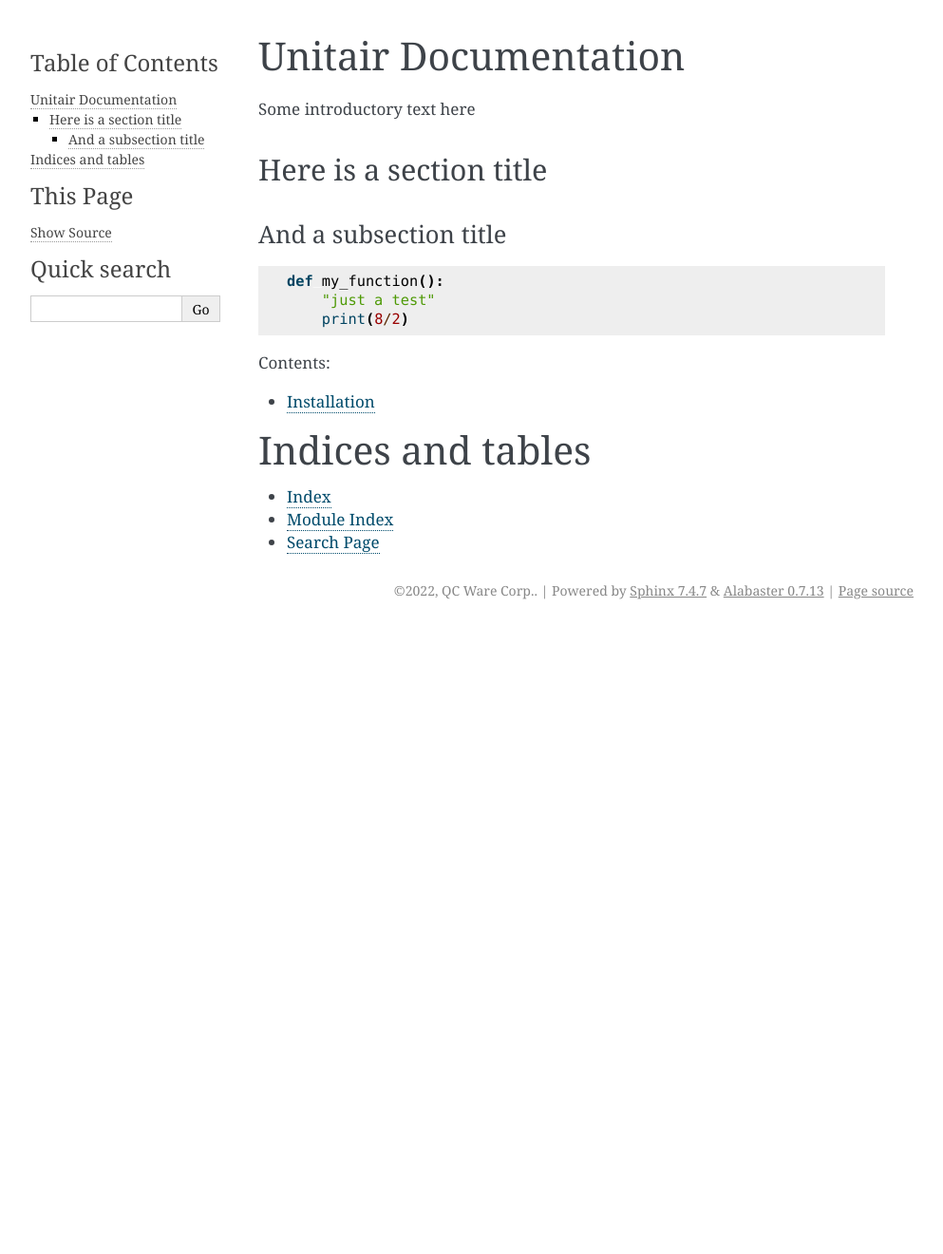
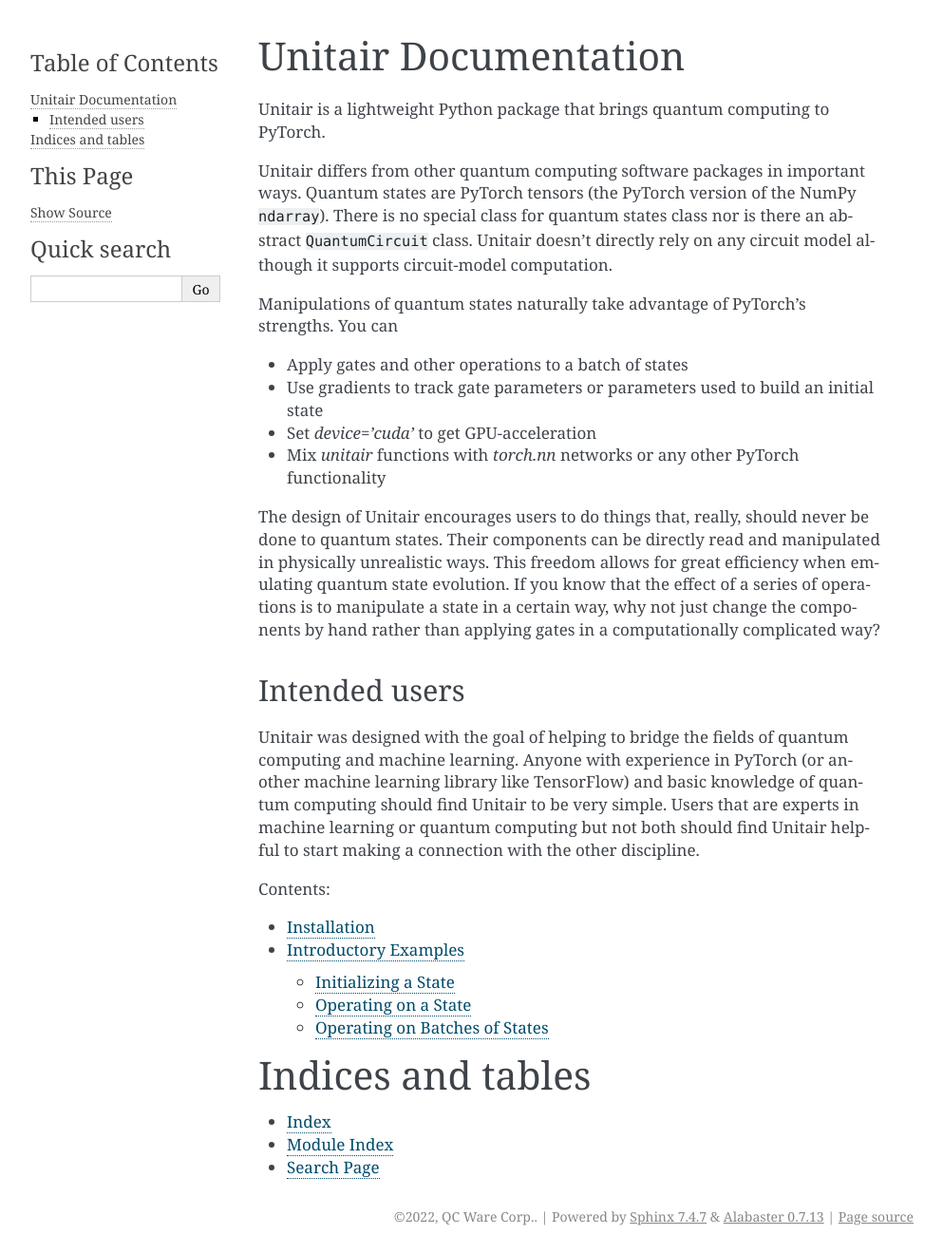
Before and after one commit to qcware/qcware-unitair, a Sphinx documentation site: the page built from docs/index.rst, in a window 1280 px wide. Shown: the whole page at 95% size, without its empty margins (148-1141 px from the left). Built offline with Sphinx 7.4.7, drawn with Linux system fonts in a browser that asks for light colours; before the commit the page ends 900 px from its top, so only the background shows below that.

Commit message:
Add more documentation

```diff
--- a/docs/conf.py
+++ b/docs/conf.py
@@ -10,9 +10,9 @@
 # add these directories to sys.path here. If the directory is relative to the
 # documentation root, use os.path.abspath to make it absolute, like shown here.
 #
-# import os
-# import sys
-# sys.path.insert(0, os.path.abspath('.'))
+import os
+import sys
+sys.path.insert(0, os.path.abspath('../src'))
 
 
 # -- Project information -----------------------------------------------------
@@ -28,6 +28,9 @@
 # extensions coming with Sphinx (named 'sphinx.ext.*') or your custom
 # ones.
 extensions = [
+    'sphinx.ext.mathjax',
+    'sphinx.ext.autodoc',
+    'sphinx.ext.napoleon'
 ]
 
 # Add any paths that contain templates here, relative to this directory.
@@ -50,3 +53,12 @@
 # relative to this directory. They are copied after the builtin static files,
 # so a file named "default.css" will overwrite the builtin "default.css".
 html_static_path = ['_static']
+
+
+mathjax3_config = {
+    "TeX": {
+        "Macros": {
+            'ket': '{\\left|#1\\right\\rangle }',
+            }
+        }
+    }
--- /dev/null
+++ b/docs/first_example.rst
@@ -0,0 +1,187 @@
+Introductory Examples
+=====================
+
+We can introduce several core ideas of
+``unitair`` with simple physical examples involving one qubit.
+We use terms like "spin 1/2"
+and "magnetic moment" in this section, but there is absolutely
+no need to know what these mean to understand our example or
+``unitair`` in general.
+
+
+Initializing a State
+~~~~~~~~~~~~~~~~~~~~
+
+We start by creating an initial state for only one qubit. One
+qubit has a two-dimensional complex Hilbert space of states,
+and we can write its basis vectors as
+
+.. math::
+
+    \ket{0} =& (1, 0)\\
+    \ket{1} =& (0, 1)
+
+With PyTorch, we encode these states with tensors
+of size (2, 2):
+
+.. code-block:: python
+
+    import torch
+
+    ket_0 = torch.tensor([[1., 0.],
+                          [0., 0.]])
+
+    ket_1 = torch.tensor([[0., 1.],
+                          [0., 0.]])
+
+The role of the second dimension is obvious. The
+first dimension is to allow for real and imaginary
+parts. For example, the state
+
+.. math::
+
+    \psi = \frac{1}{\sqrt{2}} \left( -i\ket{0} + \ket{1} \right)
+
+corresponds to the ``torch.Tensor``
+
+.. code-block:: python
+
+    torch.tensor([[ 0.0000,  0.7071],
+                  [-0.7071,  0.0000]])
+
+.. tip::
+
+    Computational basis vectors like :math:`\ket{0}`
+    can be obtained easily with ``unitair.initializations.unit_vector``.
+    For example, ``unit_vector(0, num_qubits=1)`` produces :math:`\ket{0}`.
+
+
+Operating on a State
+~~~~~~~~~~~~~~~~~~~~
+
+Consider an operator on two qubits like
+
+.. math::
+    Q = \left(\begin{array}{cc}
+    1 & 5-i\\
+    5+i & -1
+    \end{array}\right)
+
+Unitair has a convention for such a matrix which has the same
+idea as in the case of states. Namely:
+
+.. code-block:: python
+
+    q = torch.tensor([[[ 1.,  5.],
+                       [ 5.,  -1.]],
+
+                      [[ 0., -1.],
+                       [ 1.,  0.]]])
+
+The ``Tensor`` ``q`` has the size (2, 2, 2). It's better to think of
+this size as :math:`(2, 2^1, 2^1)` where the 1's are due to
+the operator acting on one qubit. A two-qubit operator would have
+size :math:`(2, 2^2, 2^2) = (2, 4, 4)`. As with states,
+the first dimension is for real and imaginary parts.
+
+We can apply the operator :math:`Q` to the state :math:`\ket{0}`:
+
+.. math::
+
+    Q\ket{0}
+    &=\left(\begin{array}{cc}
+        1 & 5-i\\
+        5+i & -1
+    \end{array}\right)\left(\begin{array}{c}
+        1\\
+        0
+    \end{array}\right)\\
+    &=\left(\begin{array}{c}
+        1\\
+        5+i
+    \end{array}\right)
+
+To perform this operation with Unitair, we use the function
+``apply_operator``:
+
+.. code-block:: python
+
+    from unitair.simulation import apply_operator
+
+    # q and ket_0 already defined as above
+    new_state = apply_operator(
+        operator=q,
+        qubits=(0,),
+        state=ket_0
+    )
+
+.. code-block::
+    :caption: Interactive Interpreter
+
+    >>> new_state
+    tensor([[1., 5.],
+            [0., 1.]])
+
+This is indeed the correct state :math:`\ket{0} + (5+i)\ket{1}`
+expressed as a `Tensor` with the unitair convention of the
+first dimension being for real and imaginary parts.
+
+
+
+.. tip::
+
+    To extract real and imaginary parts of a state, you
+    can use ``unitair.states.real_imag``. You might think this
+    is silly since, for example, ``new_state[1]`` is the imaginary part,
+    but this function is more useful when dealing with
+    batches of states and it improves readability.
+
+
+Operating on Batches of States
+~~~~~~~~~~~~~~~~~~~~~~~~~~~~~~
+
+What if we wanted to compute the action of :math:`Q` on
+both :math:`\ket{0}` and :math:`\ket{1}`? We could
+use ``apply_operator`` twice, but fails to take
+advantage of vectorization, the C backend of PyTorch
+and, if available, CUDA.
+
+What we want is to operate on a *batch* of two states:
+``ket_0`` and ``ket_1``. This is done by creating
+the tensor ``torch.stack([ket_0, ket_1])`` which is the same as
+
+.. code-block:: python
+
+    state_batch = torch.tensor([[[1., 0.],
+                                 [0., 0.]],
+
+                                [[0., 1.],
+                                 [0., 0.]]])
+
+Which has size (2, 2, 2). The repeated twos are
+just an unfortunate coincidence, and the more general form
+is ``(batch_length, 2, hilbert_space_dimension)`` where
+``hilbert_space_dimension`` is :math:`2^n` for :math:`n` qubits.
+All Unitair functionality is built to understand that
+states are formatted with this structure.
+
+.. note::
+
+    You may be thinking "Wouldn't the annoyance of knowing that
+    states have to follow these specific size rules be avoided
+    if Unitair just used a special ``QuantumState`` class instead
+    of ``torch.Tensor``?" This is true, but there is enormous benefit
+    to sticking with ``Tensor`` and the state conventions are easy
+    to get used to. There is no need to convert back and
+    forth between a ``Tensor`` and another class to use any PyTorch
+    functionality, and Unitair has lots of internal validation to
+    help avoid mistakes with state shapes.
+
+For a spin-1/2 particle, the state :math:`\ket{0}` indicates that
+spin "points" in the :math:`+z` direction. (If you are not comfortable
+with this language, just think of :math:`\ket{0}` as an arrow pointing
+vertically up.)
+Applying a magnetic field
+in the :math:`+x` direction will cause the spin to rotate its orientation
+about the :math:`x` axis, resulting in a spin that points somewhere in
+the :math:`y-z` plane.
--- a/docs/index.rst
+++ b/docs/index.rst
@@ -5,20 +5,42 @@
 
 Unitair Documentation
 =====================
-Some introductory text here
+Unitair is a lightweight Python package that
+brings quantum computing to PyTorch.
 
-Here is a section title
------------------------
+Unitair differs from other quantum computing software packages
+in important ways. Quantum states are PyTorch tensors (the PyTorch
+version of the NumPy ``ndarray``). There is no special class for quantum states
+class nor is there an abstract ``QuantumCircuit`` class.
+Unitair doesn't directly rely on any circuit model although it
+supports circuit-model computation.
 
-And a subsection title
-~~~~~~~~~~~~~~~~~~~~~~
+Manipulations of quantum states naturally take advantage of PyTorch's
+strengths. You can
 
+* Apply gates and other operations to a batch of states
+* Use gradients to track gate parameters or parameters used to build an initial state
+* Set `device='cuda'` to get GPU-acceleration
+* Mix `unitair` functions with `torch.nn` networks or any other PyTorch functionality
 
-.. code-block:: python
+The design of Unitair encourages users to do things that, really, should never
+be done to quantum states. Their components can be directly read and
+manipulated in physically unrealistic ways. This freedom allows for
+great efficiency when emulating quantum state evolution. If you know
+that the effect of a series of operations is to manipulate a state
+in a certain way, why not just change the components by hand rather than
+applying gates in a computationally complicated way?
 
-  def my_function():
-      "just a test"
-      print(8/2)
+Intended users
+~~~~~~~~~~~~~~
+Unitair was designed with the goal of helping to bridge the fields
+of quantum computing and machine learning. Anyone with experience in
+PyTorch (or another machine learning library like TensorFlow)
+and basic knowledge of quantum computing should find
+Unitair to be very simple. Users that are experts in
+machine learning or quantum computing but not both
+should find Unitair helpful to start making a connection
+with the other discipline.
 
 
 .. toctree::
```
Also changed, not shown: other parts of docs/index.rst (+1 -0 lines), docs/install.rst (+10 -2 lines), 13 other files.
